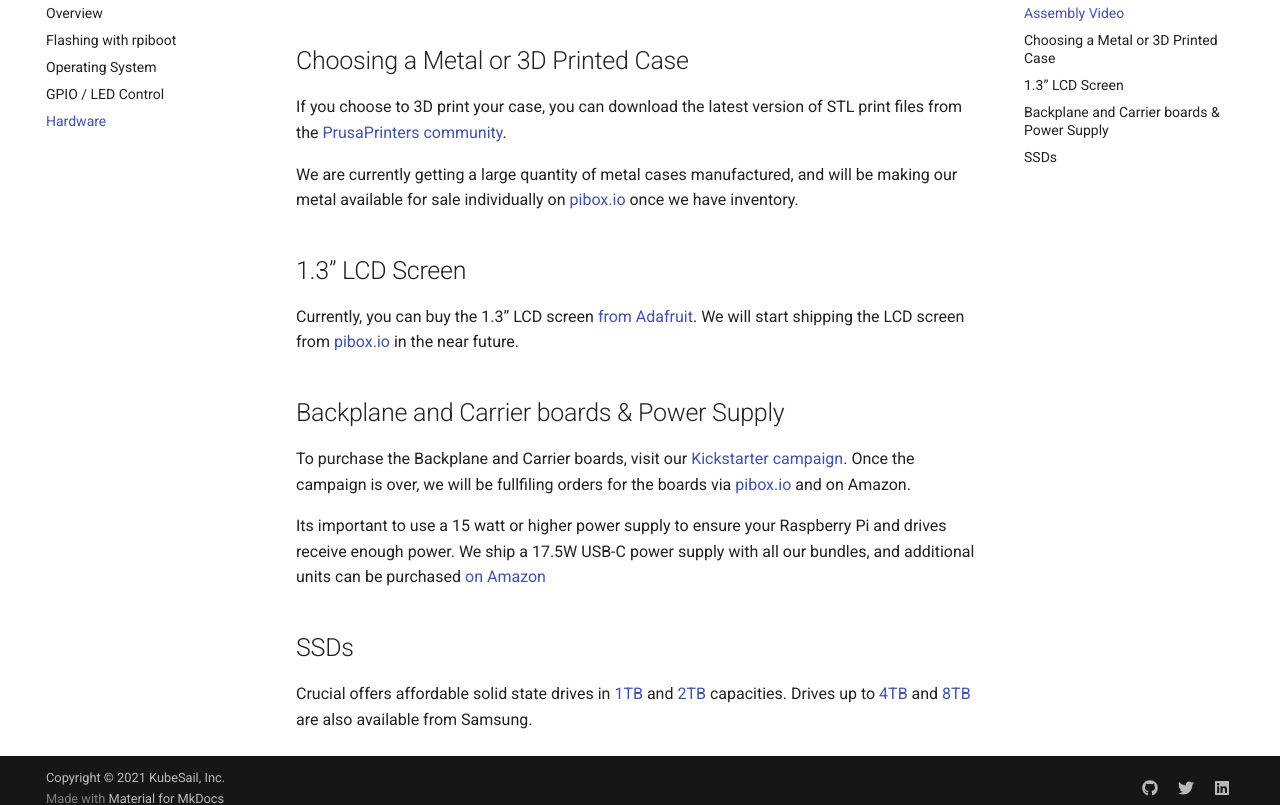
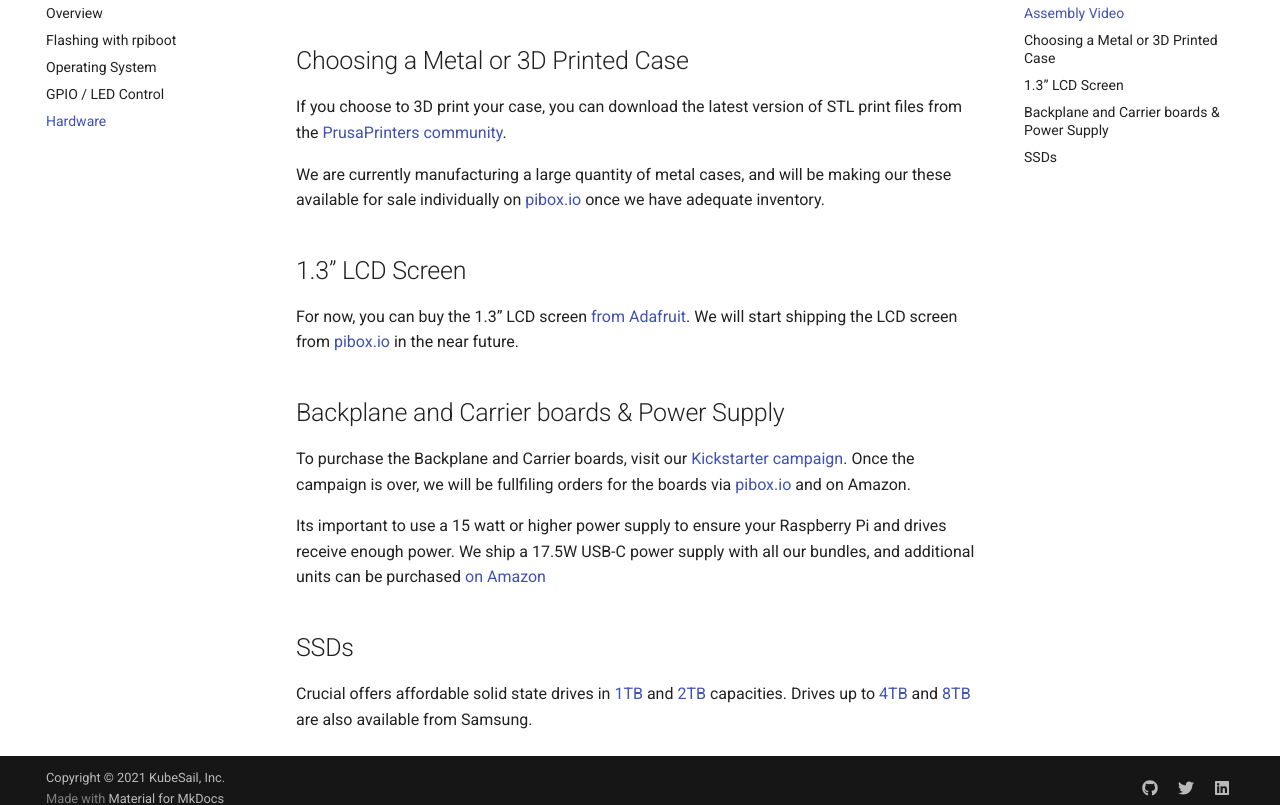
Before and after one commit to kubesail/kubesail-docs, an MkDocs documentation site: the page built from docs/guides/pibox/hardware.md, in a window 1280 px wide and 900 px high, scrolled down 594 px, cut to the strip 95-900 px from the top of the window. Built offline with MkDocs 1.6.1 and Material for MkDocs 9.7.7, drawn with Linux system fonts in a browser that asks for light colours; comment, search, counter and statistics services are not loaded.

Commit message:
fix typo on hardware page

```diff
--- a/docs/guides/pibox/hardware.md
+++ b/docs/guides/pibox/hardware.md
@@ -10,11 +10,11 @@
 
 If you choose to 3D print your case, you can download the latest version of STL print files from the [PrusaPrinters community](https://www.prusaprinters.org/prints/82471-pibox-clamshells/files).
 
-We are currently getting a large quantity of metal cases manufactured, and will be making our metal available for sale individually on [pibox.io](https://pibox.io) once we have inventory.
+We are currently manufacturing a large quantity of metal cases, and will be making our these available for sale individually on [pibox.io](https://pibox.io) once we have adequate inventory.
 
 ## 1.3" LCD Screen
 
-Currently, you can buy the 1.3" LCD screen [from Adafruit](https://www.adafruit.com/product/4520). We will start shipping the LCD screen from [pibox.io](https://pibox.io) in the near future.
+For now, you can buy the 1.3" LCD screen [from Adafruit](https://www.adafruit.com/product/4520). We will start shipping the LCD screen from [pibox.io](https://pibox.io) in the near future.
 
 ## Backplane and Carrier boards & Power Supply
 
```
